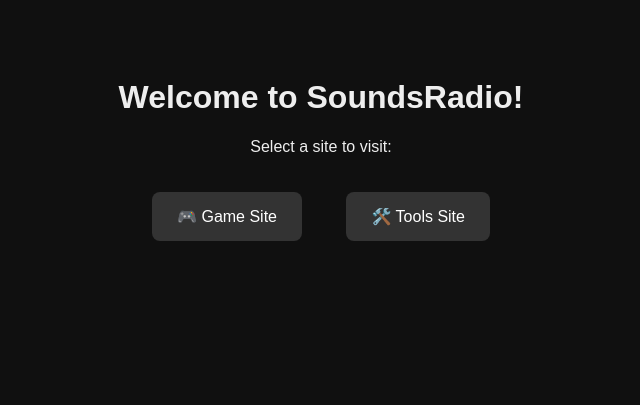
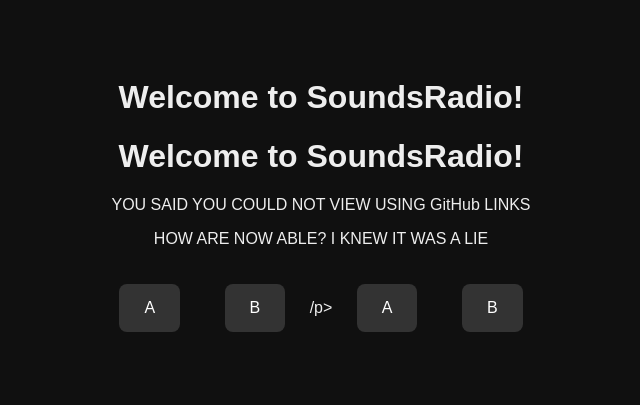
Before and after one commit to SoundsRadio/soundsradio.github.io, a plain HTML site: page index.html in a window 1280 px wide. Shown: the whole page, without its empty margins (319-959 px from the left). Drawn offline with Linux system fonts and the light colour scheme.

Commit message:
Refactor index.html with new content and structure
Updated HTML structure and added new links.

```diff
--- a/index.html
+++ b/index.html
@@ -28,9 +28,45 @@
 </head>
 <body>
   <h1>Welcome to SoundsRadio!</h1>
-  <p>Select a site to visit:</p>
+  <p><!DOCTYPE html>
+<html lang="en">
+<head>
+  <meta charset="UTF-8">
+  <title>SoundsRadio</title>
+  <style>
+    body {
+      font-family: Arial, sans-serif;
+      background: #101010;
+      color: #eee;
+      text-align: center;
+      padding: 50px;
+    }
+    a {
+      display: inline-block;
+      margin: 20px;
+      padding: 15px 25px;
+      background: #333;
+      color: #fff;
+      text-decoration: none;
+      border-radius: 8px;
+      transition: 0.3s;
+    }
+    a:hover {
+      background: #555;
+    }
+  </style>
+</head>
+<body>
+  <h1>Welcome to SoundsRadio!</h1>
+  <p>YOU SAID YOU COULD NOT VIEW USING  GitHub LINKS</p>
+<P>HOW ARE NOW ABLE? I KNEW IT WAS A LIE</p>
 
-  <a href="https://gamezone.soundsoftheheart.com" target="_blank">🎮 Game Site</a>
-  <a href="https://toolbox.soundsoftheheart.com" target="_blank">🛠️ Tools Site</a>
+  <a href="">A</a>
+  <a href="">B</a>
+</body>
+</html> /p>
+
+  <a href="">A</a>
+  <a href="">B</a>
 </body>
 </html>
```
